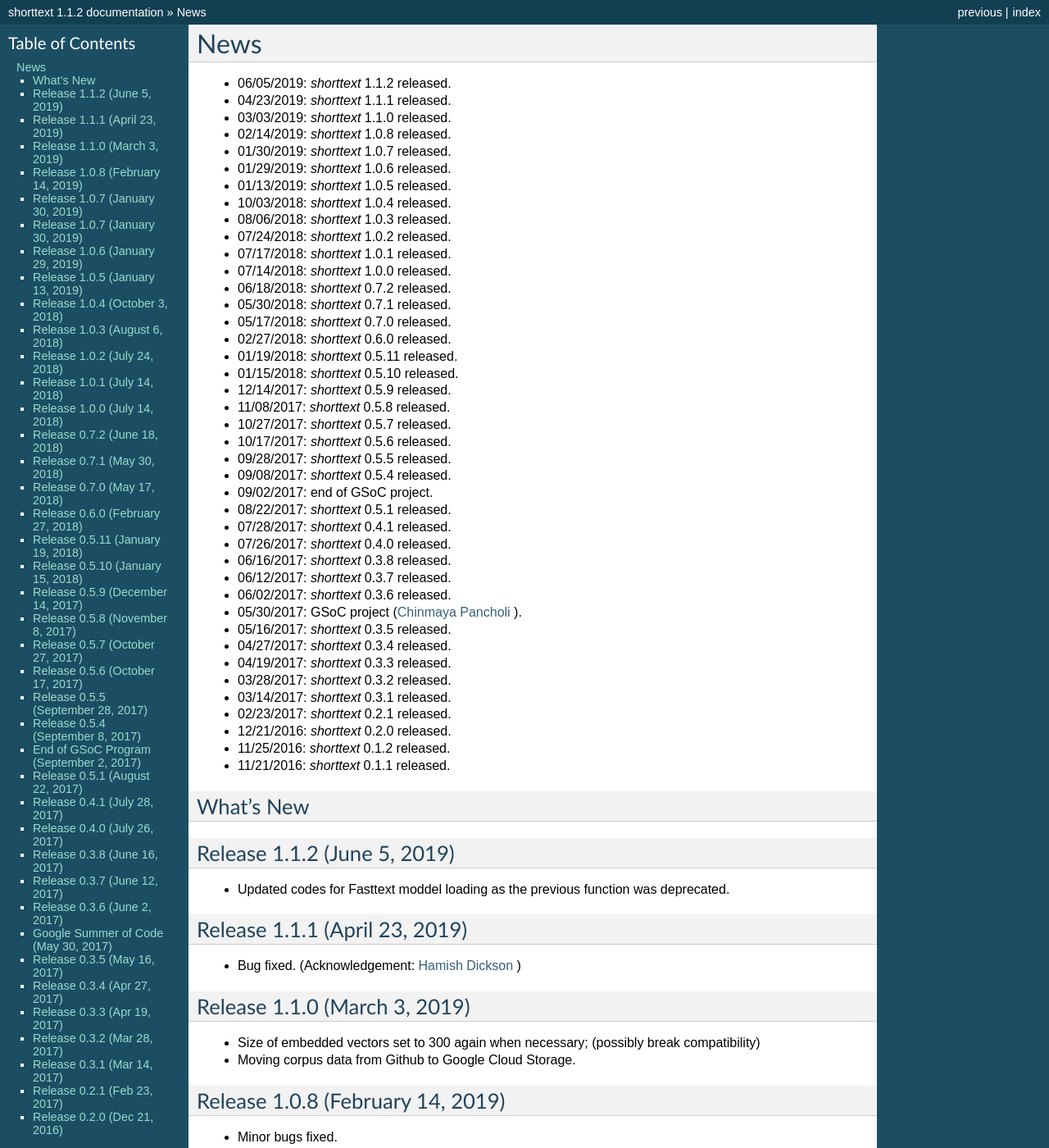
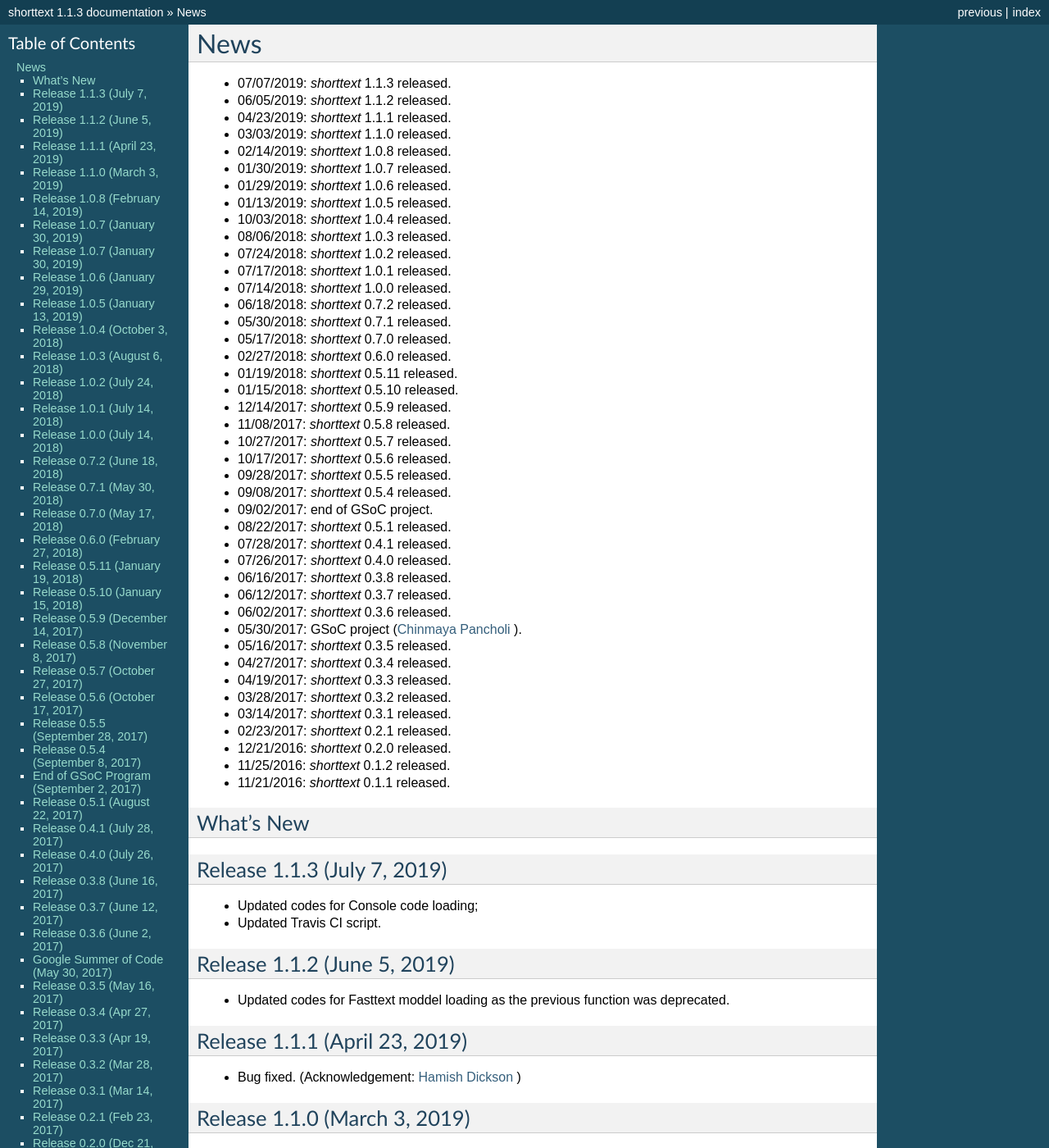
Before and after one commit to stephenhky/PyShortTextCategorization, a Sphinx documentation site: the page built from docs/news.rst, in a window 1280 px wide and 1400 px high. Shown: the whole window at 82% size. Built offline with Sphinx 7.4.7, drawn with Linux system fonts in a browser that asks for light colours; some of the changed text lies outside the part shown.

Commit message:
release 1.1.3

```diff
--- a/apidocs/source/conf.py
+++ b/apidocs/source/conf.py
@@ -60,7 +60,7 @@
 # The short X.Y version.
 version = '1.1'
 # The full version, including alpha/beta/rc tags.
-release = '1.1.2'
+release = '1.1.3'
 
 # The language for content autogenerated by Sphinx. Refer to documentation
 # for a list of supported languages.
--- a/docs/conf.py
+++ b/docs/conf.py
@@ -58,7 +58,7 @@
 # The short X.Y version.
 version = u'1.1'
 # The full version, including alpha/beta/rc tags.
-release = u'1.1.2'
+release = u'1.1.3'
 
 # The language for content autogenerated by Sphinx. Refer to documentation
 # for a list of supported languages.
--- a/docs/news.rst
+++ b/docs/news.rst
@@ -1,6 +1,7 @@
 News
 ====
 
+* 07/07/2019: `shorttext` 1.1.3 released.
 * 06/05/2019: `shorttext` 1.1.2 released.
 * 04/23/2019: `shorttext` 1.1.1 released.
 * 03/03/2019: `shorttext` 1.1.0 released.
@@ -46,6 +47,12 @@
 
 What's New
 ----------
+
+Release 1.1.3 (July 7, 2019)
+----------------------------
+
+* Updated codes for Console code loading;
+* Updated Travis CI script.
 
 Release 1.1.2 (June 5, 2019)
 -----------------------------
--- a/setup.py
+++ b/setup.py
@@ -20,7 +20,7 @@
 
 
 setup(name='shorttext',
-      version="1.1.2",
+      version='1.1.3',
       description="Short Text Mining",
       long_description=package_description(),
       long_description_content_type='text/markdown',
--- a/shorttext/__init__.py
+++ b/shorttext/__init__.py
@@ -8,8 +8,6 @@
 from . import metrics
 from . import spell
 
-__version__ = '1.1.1'
-
 
 # to include BERT: refer to:
 #  - https://colab.research.google.com/github/tensorflow/tpu/blob/master/tools/colab/bert_finetuning_with_cloud_tpus.ipynb#scrollTo=1wtjs1QDb3DX
```
Also changed, not shown: README.md (+1 -0 lines).
